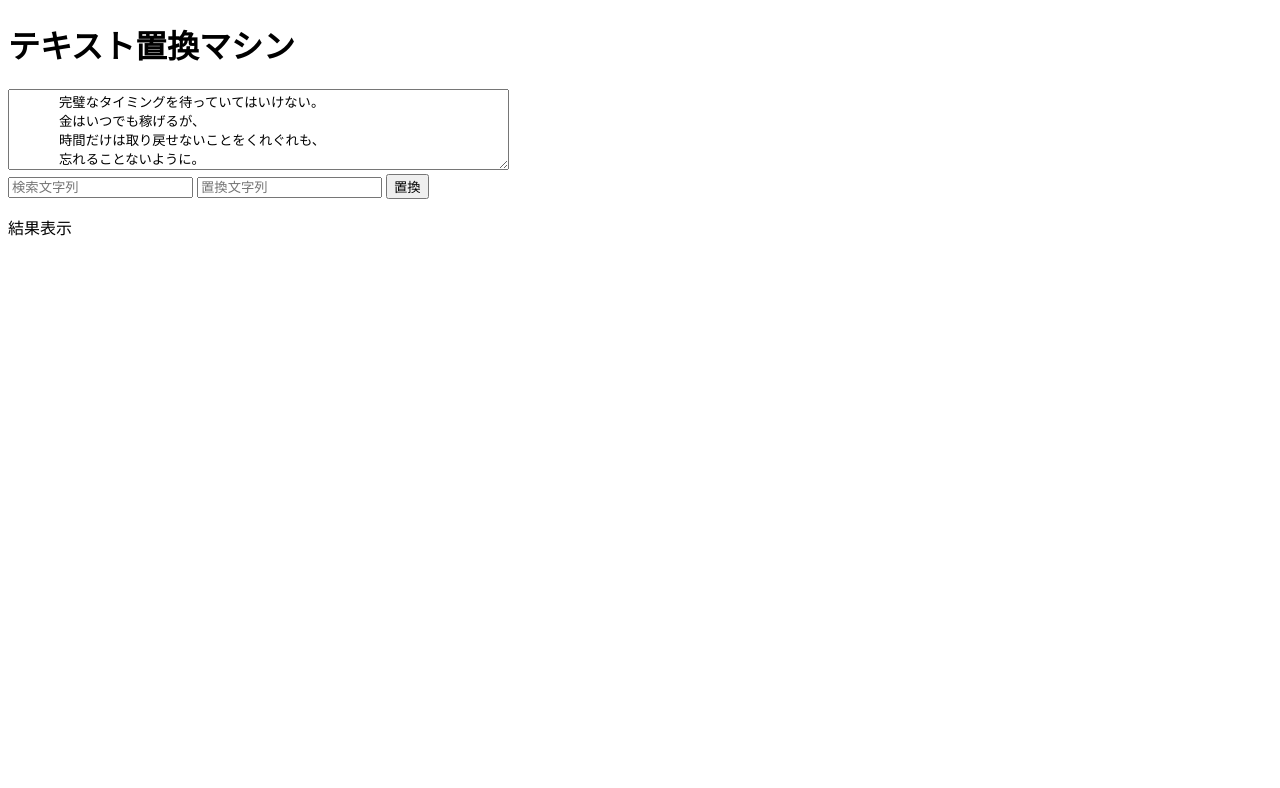
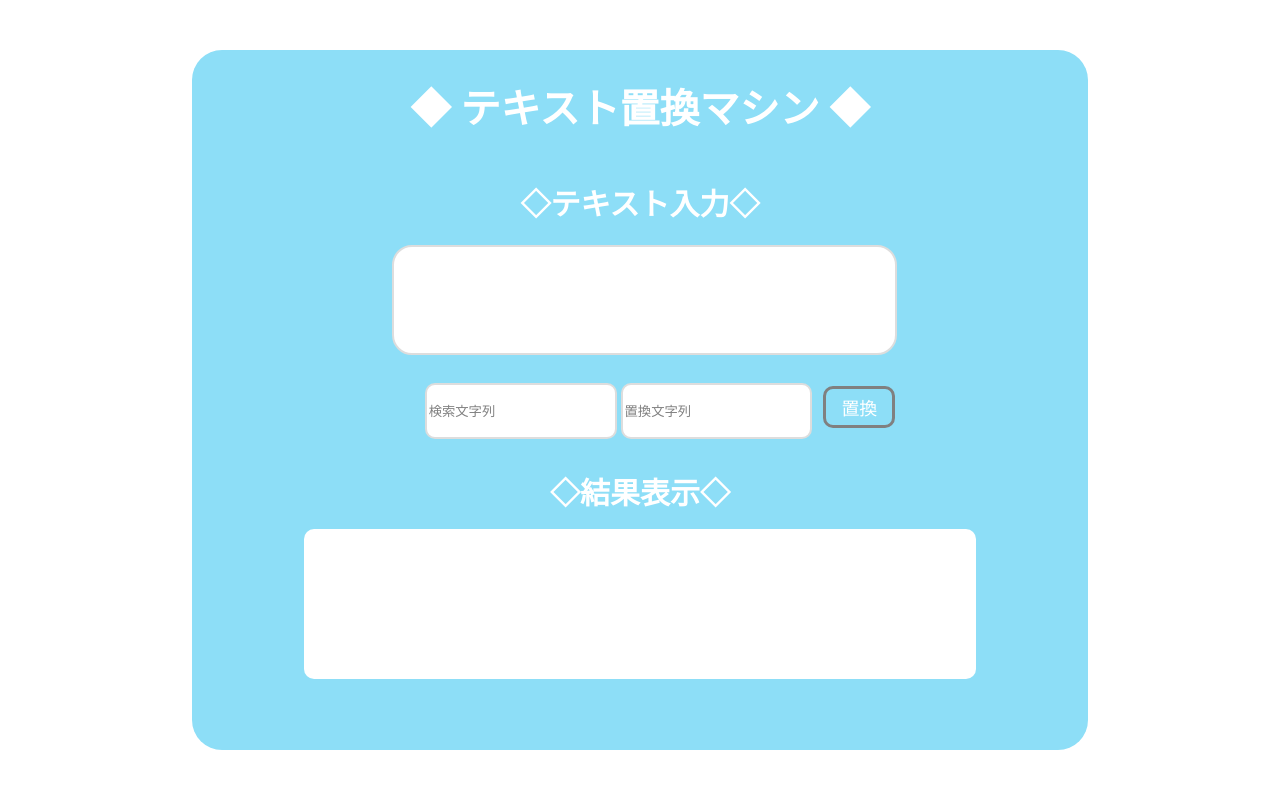
Before and after one commit to ayk920kd/JS_replacement_machine, a plain HTML site: page index.html in a window 1280 px wide. Drawn offline with Linux system fonts and the light colour scheme.

Commit message:
edit html, add css

```diff
--- a/index.html
+++ b/index.html
@@ -3,26 +3,40 @@
 <head>
   <meta charset="UTF-8">
   <meta name="viewport" content="width=device-width, initial-scale=1.0">
-  <title>furi_js 置換マシン</title>
+  <title>テキスト置換マシン＠ayuchans</title>
+  <link rel="stylesheet" href="style.css">
 </head>
 <body>
+  <div id="main">
 
-  <h1>テキスト置換マシン</h1>
+    <h1>◆ テキスト置換マシン ◆</h1>
 
-  <div>
-    <textarea name="" id="" cols="60" rows="5">
-      完璧なタイミングを待っていてはいけない。
-      金はいつでも稼げるが、
-      時間だけは取り戻せないことをくれぐれも、
-      忘れることないように。
-    </textarea>
+    <div id="body">
+
+
+      <div id="textarea">
+        <h2>◇テキスト入力◇</h2>
+        <textarea name=""  cols="50" rows="6" >
+        </textarea>
+      </div>
+
+
+      <div id="input">
+        <input type="text" id="findtxt" placeholder="検索文字列" >
+        <input type="text" id="reptxt" placeholder="置換文字列" >
+        <button>置換</button>
+      </div>
+
+    </div>
+
+    <div id="result">
+      <h2>◇結果表示◇</h2>
+      <p></p>
+    </div>
+
+
   </div>
 
-  <input type="text" id="findtxt" placeholder="検索文字列" >
-  <input type="text" id="reptxt" placeholder="置換文字列" >
-  <button>置換</button>
-
-  <p>結果表示</p>
 
 
   <script src="main.js"></script>
--- /dev/null
+++ b/style.css
@@ -0,0 +1,187 @@
+/*
+html5doctor.com Reset Stylesheet
+v1.6.1
+Last Updated: 2010-09-17
+Author: Richard Clark - http://richclarkdesign.com
+Twitter: @rich_clark
+*/
+
+/* ===========================================
+      リセットCSS
+=========================================== */
+
+html, body, div, span, object, iframe,
+h1, h2, h3, h4, h5, h6, p, blockquote, pre,
+abbr, address, cite, code,
+del, dfn, em, img, ins, kbd, q, samp,
+small, strong, sub, sup, var,
+b, i,
+dl, dt, dd, ol, ul, li,
+fieldset, form, label, legend,
+table, caption, tbody, tfoot, thead, tr, th, td,
+article, aside, canvas, details, figcaption, figure,
+footer, header, hgroup, menu, nav, section, summary,
+time, mark, audio, video {
+    margin:0;
+    padding:0;
+    border:0;
+    outline:0;
+    vertical-align:baseline;
+    background:transparent;
+}
+
+body {
+    line-height:1;
+}
+
+article,aside,details,figcaption,figure,
+footer,header,hgroup,menu,nav,section {
+    display:block;
+}
+
+nav ul {
+    list-style:none;
+}
+
+blockquote, q {
+    quotes:none;
+}
+
+blockquote:before, blockquote:after,
+q:before, q:after {
+    content:'';
+    content:none;
+}
+
+a {
+    margin:0;
+    padding:0;
+    font-size:100%;
+    vertical-align:baseline;
+    background:transparent;
+}
+
+del {
+    text-decoration: line-through;
+}
+
+abbr[title], dfn[title] {
+    border-bottom:1px dotted;
+    cursor:help;
+}
+
+table {
+    border-collapse:collapse;
+    border-spacing:0;
+}
+
+input, select {
+    vertical-align:middle;
+}
+
+
+
+/* ===========================================
+      全体CSS
+=========================================== */
+body {
+  width: 100%;
+  display: flex;
+  justify-content: center;
+  margin-top: 50px;
+}
+
+#main {
+  width: 70%;
+  height: 700px;
+  margin: 0 auto;
+  background-color: rgb(141, 222, 247);
+  display: flex;
+  flex-direction: column;
+  align-items: center;
+  border-radius: 30px;
+}
+
+
+/* ===========================================
+      タイトルCSS
+=========================================== */
+#main h1 {
+  font-size: 40px;
+  padding: 40px 0;
+  color: #fff;
+}
+
+
+/* ===========================================
+      テキストエリアCSS
+=========================================== */
+
+
+#textarea textarea {
+  width: 100%;
+  margin: 5px 0;
+  font-size: 15px;
+  resize: none;
+  border: solid 2px #dddddd;
+  border-radius: 20px;
+}
+
+::placeholder {
+  color: gray;
+}
+
+
+/* ===========================================
+      インプットエリアCSS
+=========================================== */
+#input {
+  width: 100%;
+  text-align: center;
+  padding: 20px;
+}
+
+#input input {
+  width: 37%;
+  height: 50px;
+  border: solid 2px #dddddd;
+  border-radius: 10px;
+}
+
+#input button {
+  font-size: 18px;
+  background-color: rgb(141, 222, 247);
+  padding: 5px 15px;
+  margin-left: 7px;
+  border: solid 3px gray;
+  border-radius: 10px;
+  color: #fff;
+  cursor: pointer;
+}
+
+#input button:hover {
+  opacity: 0.6;
+  color: black;
+}
+
+
+/* ===========================================
+      結果表示CSS
+=========================================== */
+#result {
+  width: 75%;
+}
+
+h2 {
+  color: #fff;
+  font-size: 30px;
+  text-align: center;
+  margin: 20px 0;
+}
+
+#result p {
+  width: 100%;
+  height: 150px;
+  background-color: #fff;
+  border-radius: 10px;
+}
```
